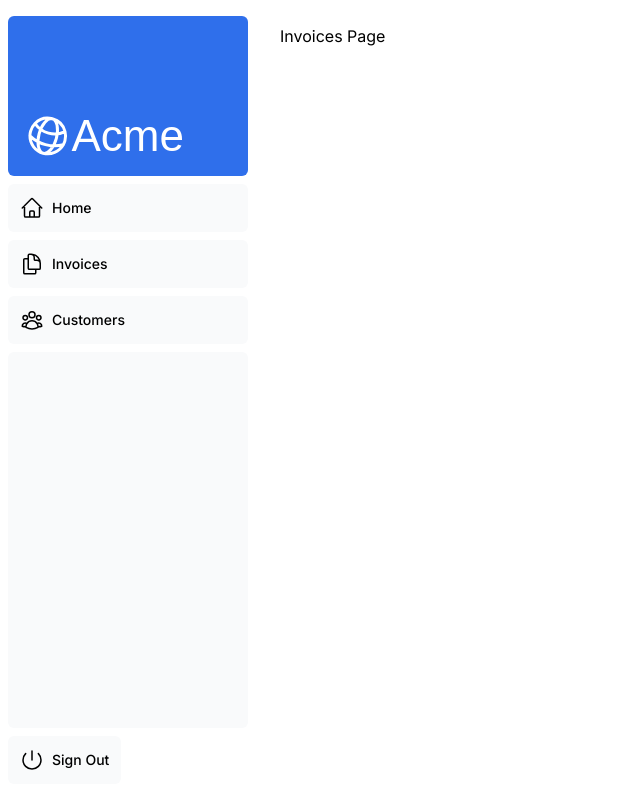
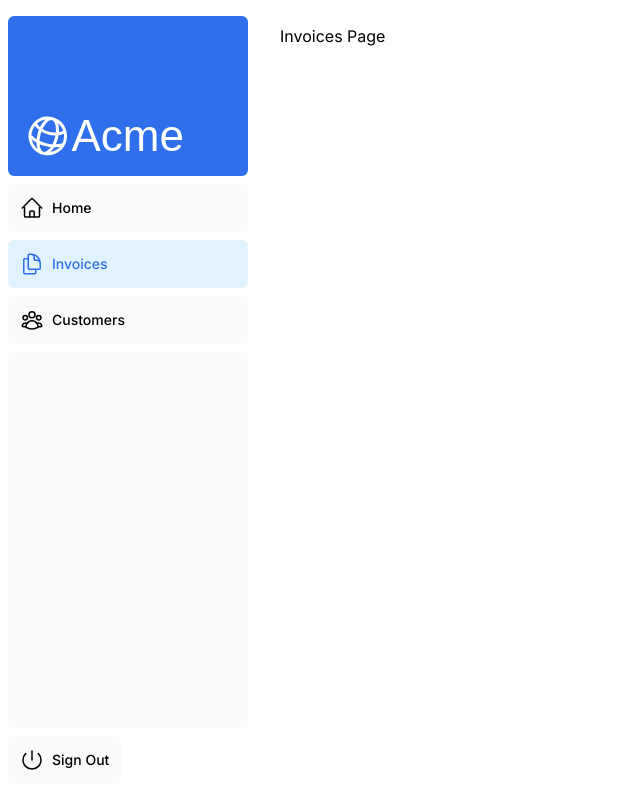
Before and after one commit to ojedacristian/next14-dashboard, a Next.js app: page /dashboard/invoices in a window 1280 px wide. Shown: the whole page, without its empty margins (0-640 px from the left). Built offline with nearby package versions, Linux system fonts and the light colour scheme; a web font is replaced by a local one.

Commit message:
Complete Chapter 5: Navigating between Pages

```diff
--- a/app/ui/dashboard/nav-links.tsx
+++ b/app/ui/dashboard/nav-links.tsx
@@ -1,8 +1,11 @@
+'use client'
 import {
   UserGroupIcon,
   HomeIcon,
   DocumentDuplicateIcon,
 } from '@heroicons/react/24/outline';
+import Link from 'next/link';
+import { usePathname } from 'next/navigation';
 
 // Map of links to display in the side navigation.
 // Depending on the size of the application, this would be stored in a database.
@@ -17,19 +20,21 @@
 ];
 
 export default function NavLinks() {
+  const pathname = usePathname()
+  console.log('PATH', pathname)
   return (
     <>
       {links.map((link) => {
         const LinkIcon = link.icon;
         return (
-          <a
+          <Link
             key={link.name}
             href={link.href}
-            className="flex h-[48px] grow items-center justify-center gap-2 rounded-md bg-gray-50 p-3 text-sm font-medium hover:bg-sky-100 hover:text-blue-600 md:flex-none md:justify-start md:p-2 md:px-3"
+            className={`${link.href == pathname ? 'text-blue-600 bg-sky-100' : ''} flex h-[48px] grow items-center justify-center gap-2 rounded-md bg-gray-50 p-3 text-sm font-medium hover:bg-sky-100 hover:text-blue-600 md:flex-none md:justify-start md:p-2 md:px-3`}
           >
             <LinkIcon className="w-6" />
             <p className="hidden md:block">{link.name}</p>
-          </a>
+          </Link>
         );
       })}
     </>
```
